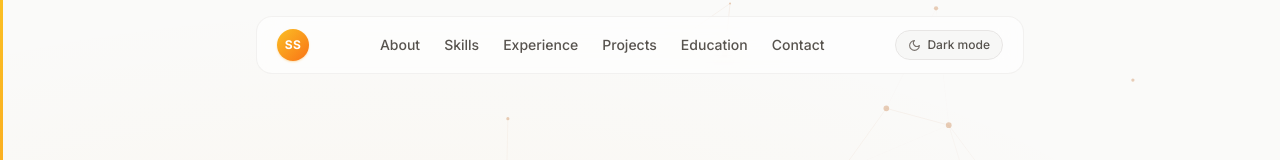
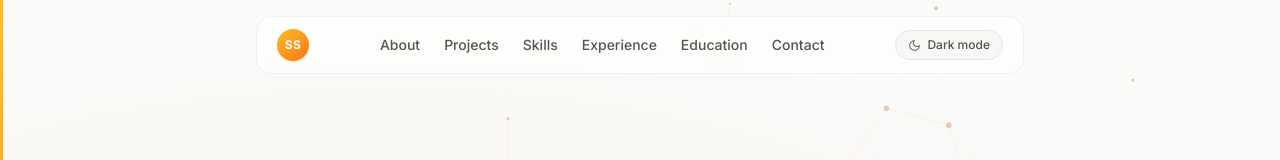
Before and after one commit to sruthisDev/sruthi-website-portfolio, a Next.js app: page / in a window 1280 px wide. Shown: the top 160 px of the page. Built offline with nearby package versions, Linux system fonts and the light colour scheme.

Commit message:
reorder sections: projects after about

```diff
--- a/app/page.tsx
+++ b/app/page.tsx
@@ -19,9 +19,9 @@ export default function Home() {
       <SectionPrelude />
       <Hero />
       <About />
+      <Projects />
       <Skills />
       <Experience />
-      <Projects />
       <Education />
       <Contact />
       <Footer />
--- a/components/Navbar.tsx
+++ b/components/Navbar.tsx
@@ -7,9 +7,9 @@ import { Sun, Moon, Menu, X } from 'lucide-react'
 
 const navLinks = [
   { name: 'About', href: '#about' },
+  { name: 'Projects', href: '#projects' },
   { name: 'Skills', href: '#skills' },
   { name: 'Experience', href: '#experience' },
-  { name: 'Projects', href: '#projects' },
   { name: 'Education', href: '#education' },
   { name: 'Contact', href: '#contact' },
 ]
--- a/components/SectionIndicator.tsx
+++ b/components/SectionIndicator.tsx
@@ -5,9 +5,9 @@ import { motion } from 'framer-motion'
 
 const sections = [
   { id: 'about', label: 'About' },
+  { id: 'projects', label: 'Projects' },
   { id: 'skills', label: 'Skills' },
   { id: 'experience', label: 'Experience' },
-  { id: 'projects', label: 'Projects' },
   { id: 'education', label: 'Education' },
   { id: 'contact', label: 'Contact' },
 ]
--- a/components/SectionPrelude.tsx
+++ b/components/SectionPrelude.tsx
@@ -6,9 +6,9 @@ import { ChevronDown } from 'lucide-react'
 
 const sections = [
   { id: 'about', label: 'About Me' },
+  { id: 'projects', label: 'Projects' },
   { id: 'skills', label: 'Technical Skills' },
   { id: 'experience', label: 'Experience' },
-  { id: 'projects', label: 'Projects' },
   { id: 'education', label: 'Education' },
   { id: 'contact', label: 'Contact' },
 ]
```
